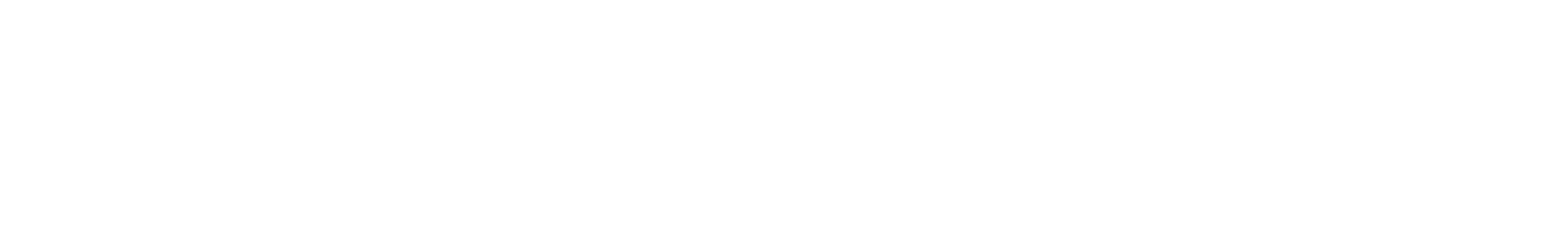
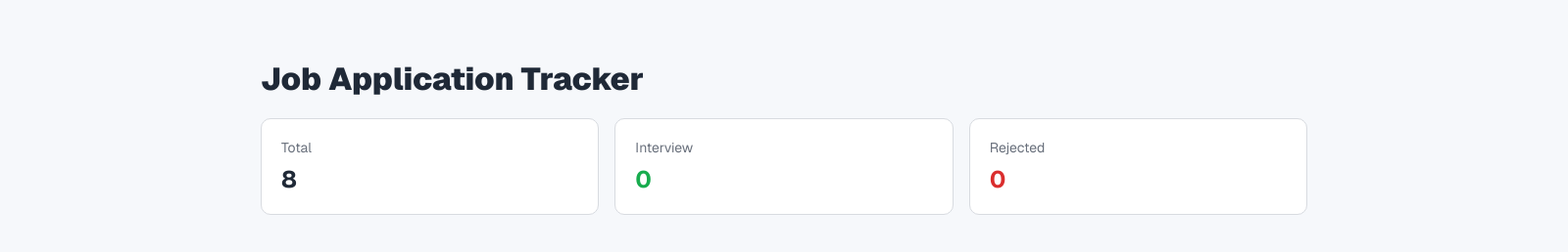
Before and after one commit to moin1990/Assignment-Four, a plain HTML site: page index.html in a window 1280 px wide. Shown: the whole page at 98% size, 1600 px wide, since content can reach past the window. Drawn offline with nearby package versions, Linux system fonts and the light colour scheme.

Commit message:
font added and Job-States section done

```diff
--- a/css/style.css
+++ b/css/style.css
@@ -0,0 +1,51 @@
+*{
+    margin:0;
+    padding:0;
+    box-sizing:border-box;
+    font-family: "Geist", sans-serif;
+    font-optical-sizing: auto;
+  }
+  body{
+    width: 1600px;
+    max-width: 1600px;
+    background:#f6f8fb;
+    color:#1f2937;
+  }
+  .container{
+    max-width:1100px;
+    margin: 60px auto;
+    padding:0 16px;
+  }
+  .page-title{
+    font-size:32px;
+    font-weight: 900;
+    margin-bottom:20px;
+  }
+
+  /* Job-Stats */
+  .stats{
+    display:grid;
+    grid-template-columns:repeat(3,1fr);
+    gap: 16px;
+    margin-bottom:30px;
+  }
+  .stat-card{
+    background:#fff;
+    padding:20px;
+    border-radius:10px;
+    border:1px solid #d8dbe0;
+  }
+  .stat-card p{
+    font-size:14px;
+    color:#69707c;
+  }
+  .stat-card h2{
+    margin-top:8px;
+    font-size: 24px;
+  }
+  .green{
+    color:#18ac4e;
+  }
+  .red{
+    color:#da2d2d;
+  }
--- a/index.html
+++ b/index.html
@@ -3,10 +3,32 @@
 <head>
     <meta charset="UTF-8">
     <meta name="viewport" content="width=device-width, initial-scale=1.0">
+    <link rel="preconnect" href="https://fonts.googleapis.com">
+    <link rel="preconnect" href="https://fonts.gstatic.com" crossorigin>
+    <link href="https://fonts.googleapis.com/css2?family=Geist:wght@100..900&display=swap" rel="stylesheet">
     <link rel="stylesheet" href="./css/style.css">
-    <title>Document</title>
+    <title>Job Application Tracker</title>
 </head>
 <body>
+    <div class="container">
+        <h1 class="page-title">Job Application Tracker</h1>
 
+            <!--Job States-->
+
+        <div class="stats">
+            <div class="stat-card">
+                <p>Total</p>
+                <h2 id="totalCount">8</h2>
+            </div>
+            <div class="stat-card">
+                <p>Interview</p>
+                <h2 id="interviewCount" class="green">0</h2>
+            </div>
+            <div class="stat-card">
+                <p>Rejected</p>
+                <h2 id="rejectedCount" class="red">0</h2>
+            </div>
+        </div>
+    </div>
 </body>
 </html>
```
